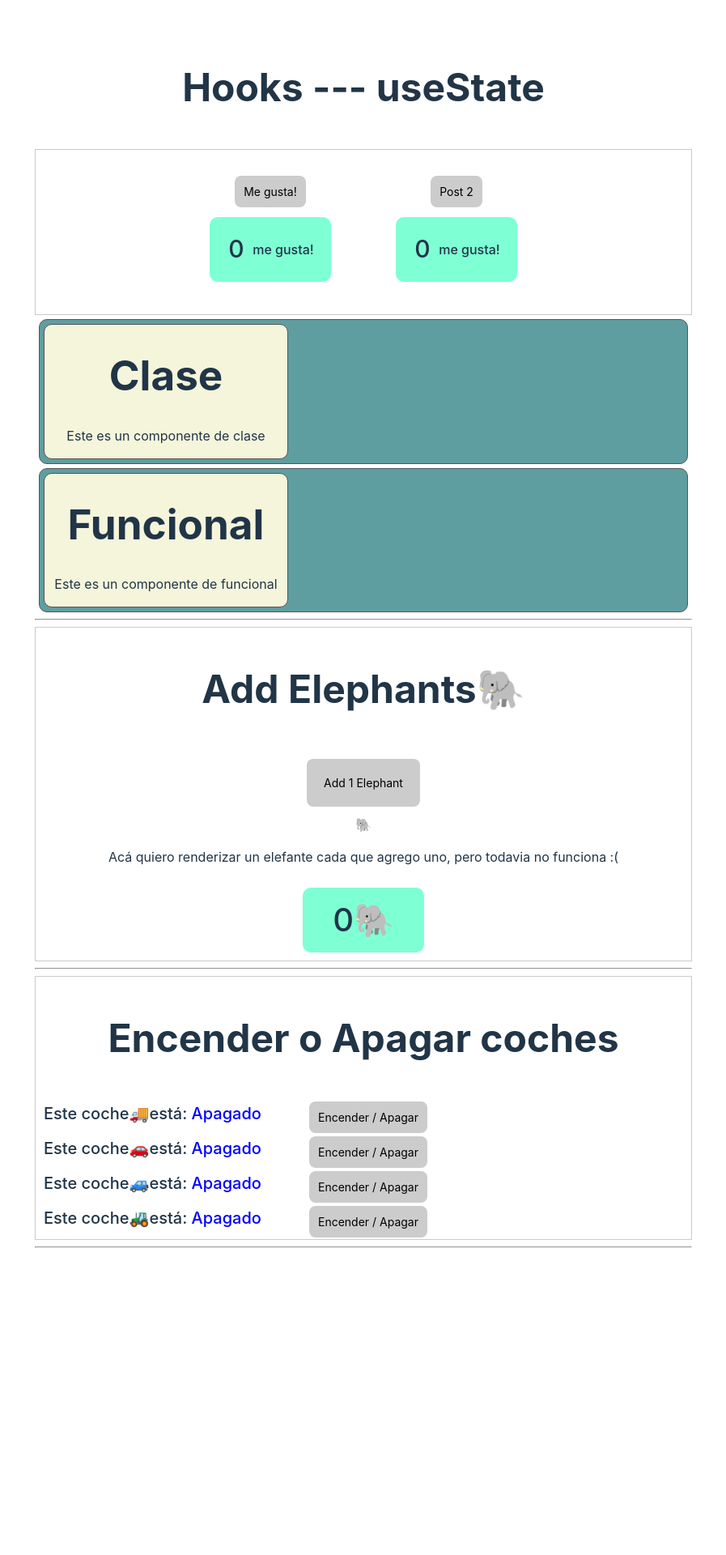
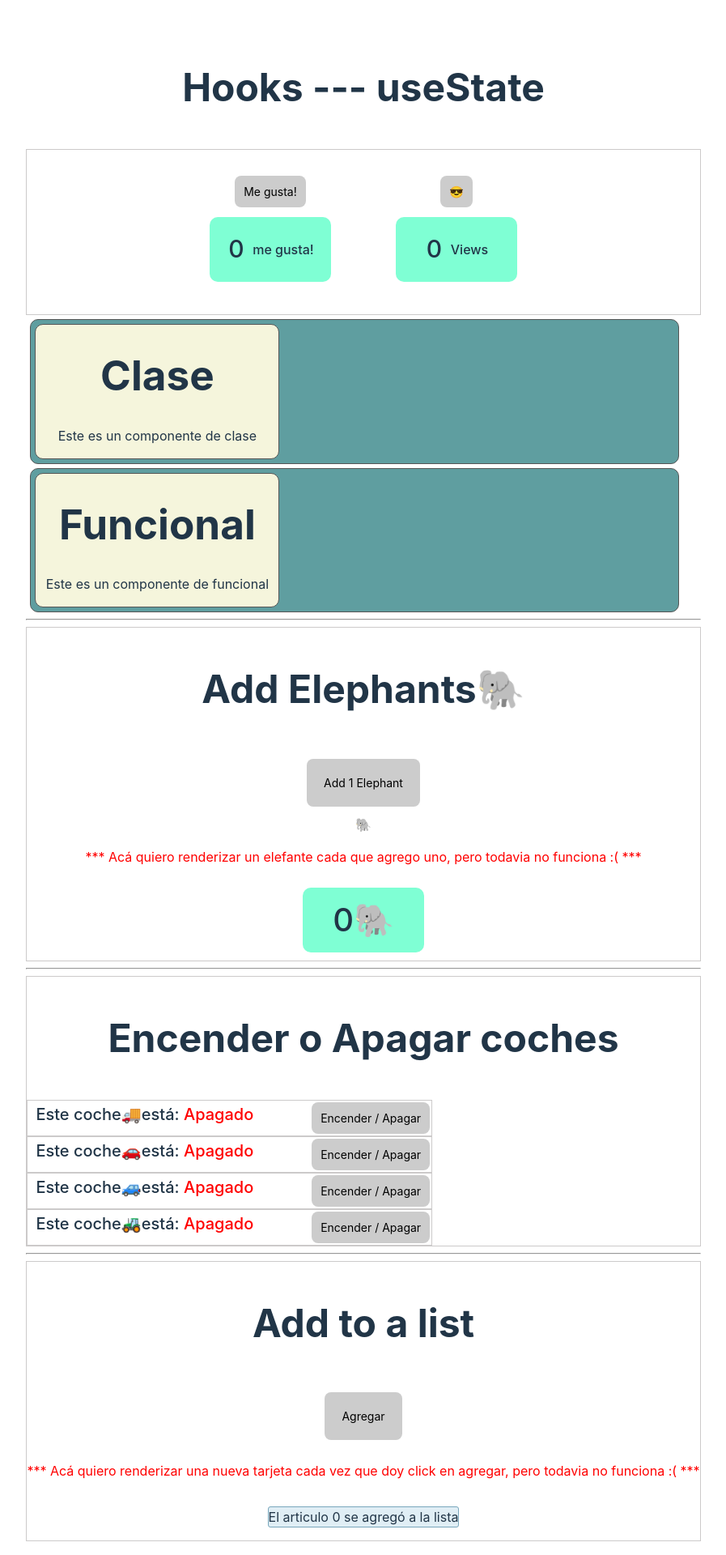
Before and after one commit to Wilalz/practice-react-1, a React (Vite) app: page / in a window 1280 px wide. Shown: the top 1920 px of the page at 81% size, without its empty margins (191-1088 px from the left). Before the commit the page ends 1581 px from the top, so only its background shows below. Built offline with nearby package versions, Linux system fonts and the light colour scheme.

Commit message:
[FEAT] Add a new card List that allow you to do a click and create a new item-list, it is no already yet

```diff
--- a/learnings.html
+++ b/learnings.html
@@ -41,7 +41,7 @@
         <h3>useState</h3>
             <p>crea una variable para almacenar una pieza del estado
                 ademas permite actualizar dicho valor en un componente funcional. Su valor se preserva incluso luego del re-renderizado.
-                <p> Su estructura es (A) un objeto con datos (clave: valor) y (B) una funcion para setear o definir un nuevo valor del mismo objeto, no es que lo redefina, sino que lo genera por completo</p>
+                <p> Su estructura es (A) un objeto con datos (clave: valor) y (B) una funcion para setear o definir un nuevo valor del mismo objeto, no es que lo redefina, sino que lo genera un estado completamente nuevo</p>
                 <p>finalmente se iguala a useState() y dentro de los parentesis se puede definir como un texto, numero, boolean, array, objeto</p>
                 <code>[ {objeto clave:valor}, function() ]</code>
                 <code>const [count, setCount] = useState(0)</code>
--- a/src/App.jsx
+++ b/src/App.jsx
@@ -4,8 +4,9 @@ import { Title } from './components/Title'
 import Post, {Post2} from "./components/ejercicio0/Post"
 import { CardClassC } from './components/ejercicio1/CardClassC'
 import { CardFunctionalC } from './components/ejercicio1/CardFunctionalC'
-import { CardGroup } from './components/ejercicio2/CardGroup'
+import { CardPpalElephants } from './components/ejercicio2/CardPpalElephants'
 import { CardCoche } from './components/ejercicio3/CardCoche'
+import { CardList } from "./components/ejercicio4/CardList"
 
 function App() {
 
@@ -21,7 +22,7 @@ function App() {
       <CardClassC />
       <CardFunctionalC />
       <hr />
-      <CardGroup />
+      <CardPpalElephants />
       <hr />
       <div className={styles.container}>
         <Title>Encender o Apagar coches</Title>
@@ -31,6 +32,7 @@ function App() {
         <CardCoche type="&#x1F69C;" />
       </div>
       <hr />
+      <CardList />
 
 
     </div>
--- a/src/components/ejercicio0/Post.jsx
+++ b/src/components/ejercicio0/Post.jsx
@@ -21,15 +21,16 @@ export const Post = ({text}) => {
 
 
 export const Post2 = ({text}) => {
-    const [likes, setLikes] = useState(0);
+
+    const [views, setViews] = useState(0);
 
     return (
         <div className={styles.btnCount}>
-            <button
-                onClick={ ()=> setLikes(likes+1) }>
-                {text}
+            <button onClick={ () => setViews (views+1)} >
+                😎
             </button>
-            <div className={styles.cardLikes}><span className={styles.quantity}>{likes}</span> &nbsp; me gusta!</div>
+
+            <div className={styles.cardLikes}><span className={styles.quantity}>{views}</span> &nbsp; Views</div>
         </div>
     )
 
--- a/src/components/ejercicio2/CardGroup.jsx
+++ b/src/components/ejercicio2/CardPpalElephants.jsx
@@ -6,11 +6,11 @@ import { Count } from "./Count"
 import { useState } from "react"
 import { SpiderWeb } from "./SpiderWeb"
 
-export const CardGroup = () => {
+export const CardPpalElephants = () => {
     const [quantity, setQuantity] = useState(0);
 
     return (
-        <div className={styles.cardElephants}>
+        <div className={styles.cardPpal}>
             <Title>Add Elephants
                 <ElephantEmoji />
             </Title>
--- a/src/components/ejercicio2/SpiderWeb.jsx
+++ b/src/components/ejercicio2/SpiderWeb.jsx
@@ -1,11 +1,12 @@
 import { useEffect } from 'react'
 import { ElephantEmoji } from './elephantEmoji'
+import styles from "../../styles.module.css"
 
 export const SpiderWeb = ({quantity}) => {
     return (
         <>
         <ElephantEmoji />
-        <p>Acá quiero renderizar un elefante cada que agrego uno, pero todavia no funciona :( </p>
+        <p className={styles.toDo}>*** Acá quiero renderizar un elefante cada que agrego uno, pero todavia no funciona :(   ***</p>
         </>
     )
 }
--- a/src/components/ejercicio3/CardCoche.jsx
+++ b/src/components/ejercicio3/CardCoche.jsx
@@ -26,7 +26,8 @@ export const CardCoche = ({type}) => {
             <p className={styles.carState}>Este coche
                 <span>{type}</span>
                 está:&nbsp;
-                <span className={styles.state}>{stateCar ? "Encendido" : "Apagado"}</span>
+                <span className={stateCar === false ? styles.state: styles.stateEncendido}>
+                    {stateCar ? "Encendido" : "Apagado"}</span>
             </p>
 
 {/* 4. Crear un boton que tenga una funcion  cuando se da click 'onClick' */}
--- /dev/null
+++ b/src/components/ejercicio4/CardList.jsx
@@ -0,0 +1,36 @@
+import { Title } from '../Title'
+import { useState, useEffect } from 'react'
+import Item from './Item';
+import { ButtonAdd } from '../ejercicio2/ButtonAdd';
+import styles from "../../styles.module.css"
+
+export const CardList = () => {
+    const [quantity , setQuantity] = useState(0);
+
+
+
+    const handlerOnClick = () => {
+        setItem(quantity+1)
+    }
+
+
+
+    return (
+        <div className={styles.cardPpal}>
+            <Title>Add to a list</Title>
+
+            <ButtonAdd className={styles.btnCount}
+                quantity={quantity} setQuantity={setQuantity}
+                >Agregar
+            </ButtonAdd>
+
+            <p className={styles.toDo}>*** Acá quiero renderizar una nueva tarjeta cada vez que doy click en agregar, pero todavia no funciona :( ***</p>
+
+            <div>
+                <Item item={quantity} />
+            </div>
+
+
+        </div>
+    )
+}
--- /dev/null
+++ b/src/components/ejercicio4/Item.jsx
@@ -0,0 +1,12 @@
+import React from 'react'
+import styles from "../../styles.module.css"
+
+const Item = ({item}) => {
+    return (
+        <p className={styles.itemList}>
+            El articulo <span>{item}</span> se agregó a la lista
+        </p>
+    )
+}
+
+export default Item
--- a/src/styles.module.css
+++ b/src/styles.module.css
@@ -1,5 +1,10 @@
 :root {
   --border-color: #cccaca;
+}
+
+.toDo {
+  color: red;
+  font-size: 0,7em;
 }
 
 h2 {
@@ -29,7 +34,7 @@ button:hover {
 
 /* Ejercio 2 - elephans */
 
-.cardElephants {
+.cardPpal {
   display: flex;
   /* justify-content: center; */ /* para centar horizontalmente */
   align-items: center;   /* para centrar verticalmente */
@@ -77,8 +82,10 @@ button:hover {
   display: flex;
   justify-content: space-between;
   width: 60%;
+  border: var(--border-color) solid 1px;
 
 }
+
 
 .carState {
   font-size: 20px;
@@ -90,7 +97,17 @@ button:hover {
 }
 
 .carState .state {
+  color: red;
+}
+.carState .stateEncendido {
   color: blue;
+}
 
 
+
+/* Ejercicio 4 - Agregar articulos a una lista */
+.itemList {
+  background-color: rgb(224, 238, 245);
+  border: solid rgb(120, 166, 187) 1px;
+  border-radius: 3px;
 }
```
